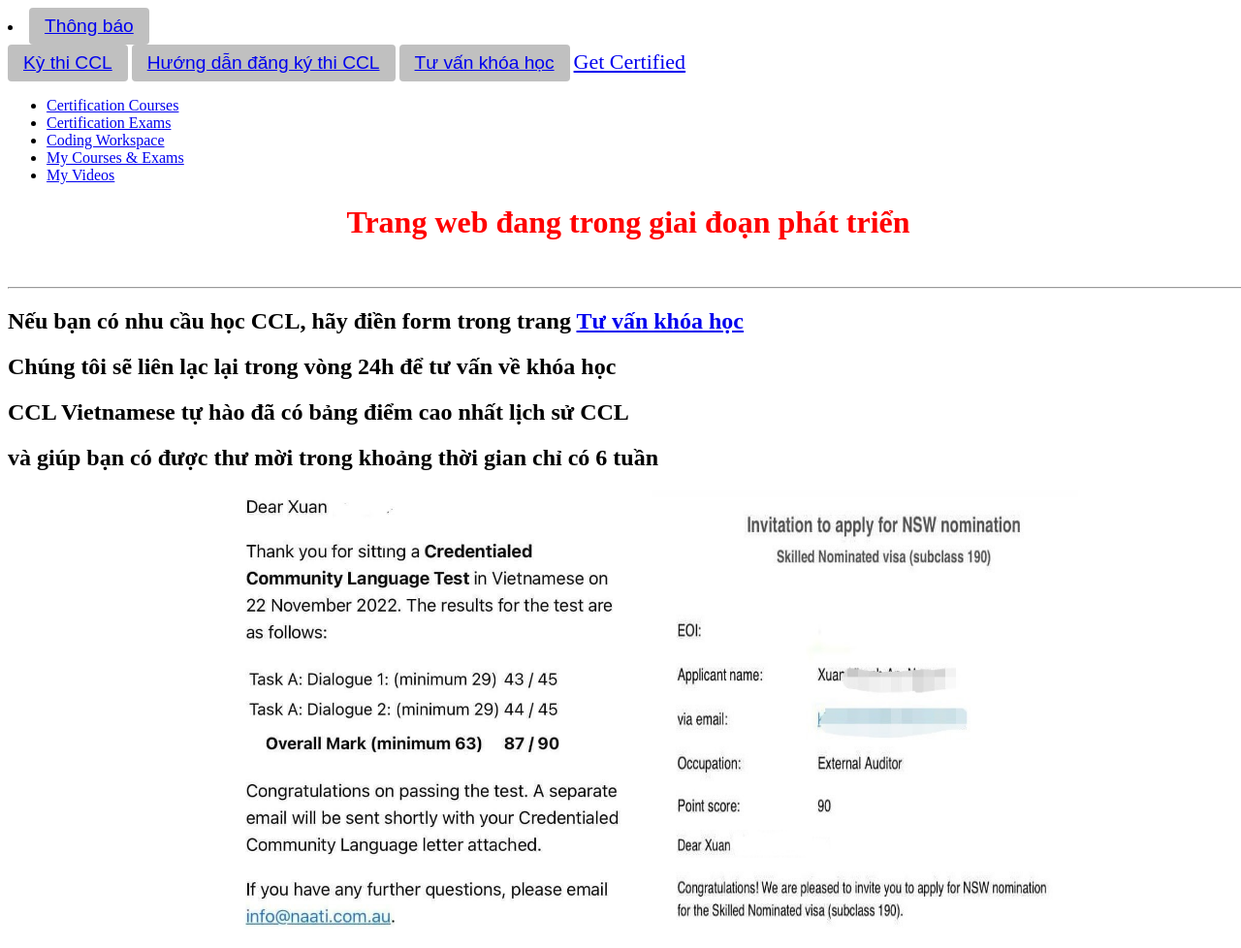
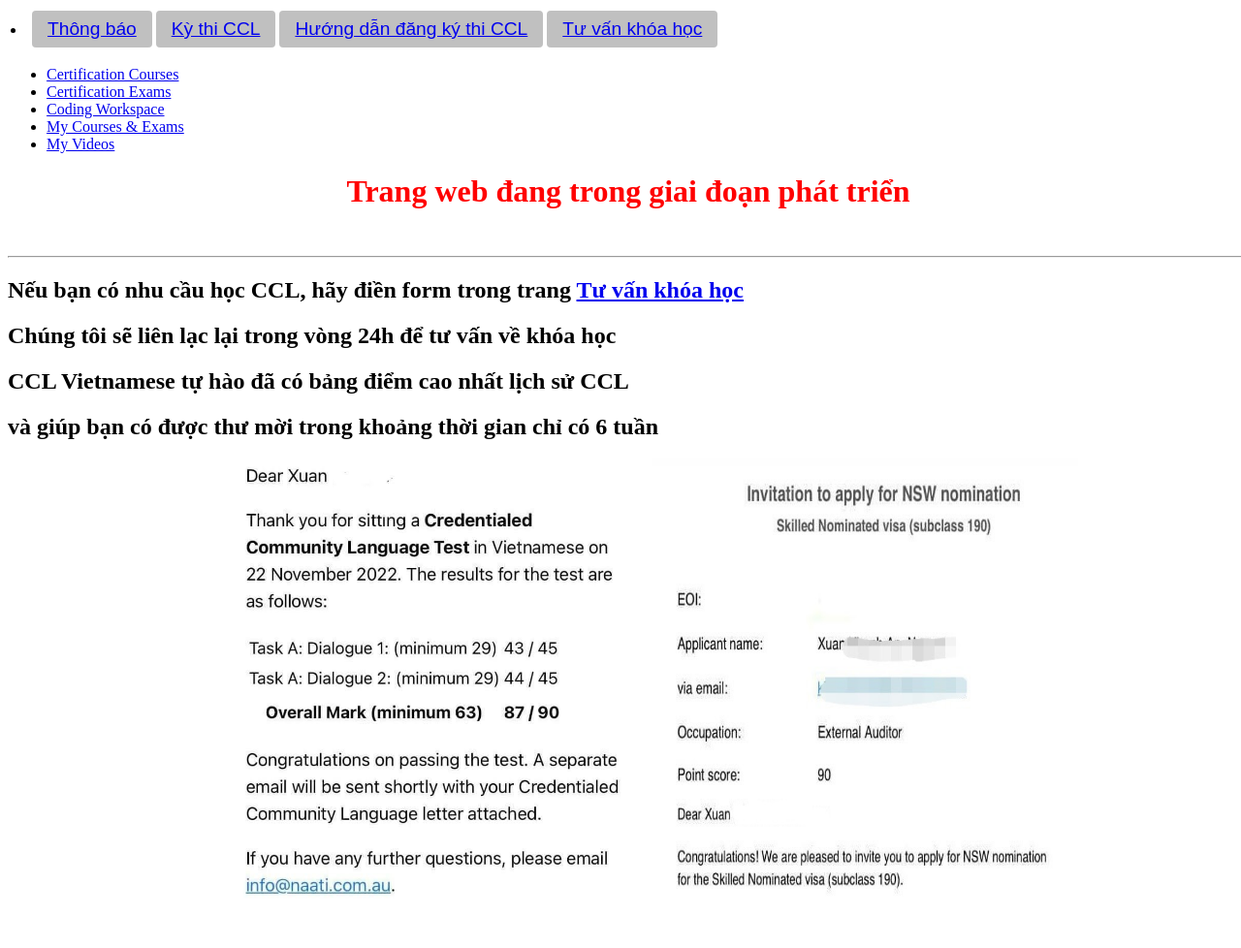
Before and after one commit to hoangson0913/cclvietnamese-web-githosting, a plain HTML site: page index.html in a window 1280 px wide. Shown: the whole page at 97% size. After the commit the page ends 955 px from the top, so only its background shows below. Drawn offline with Linux system fonts and the light colour scheme.

Commit message:
table entry

```diff
--- a/index.html
+++ b/index.html
@@ -8,12 +8,28 @@
 
   <header>
       <div class="navbar">
-        <li><button class="nav-button"><a href="index.html">Thông báo</a></button></li>
-        <button class="nav-button"><a href="info.html">Kỳ thi CCL</a></button>
-        <button class="nav-button"><a href="register.html">Hướng dẫn đăng ký thi CCL</a></button>
-        <button class="nav-button"><a href="enquiry.html">Tư vấn khóa học</a></button>
-        <a class="w3-button w3-block" style="font-size:22px;" href="https://campus.w3schools.com/collections/course-catalog" target="_blank">Get Certified</a>
+        <table>
+          <tr>
+            <td>
+             <li><button class="nav-button"><a href="index.html">Thông báo</a></button></li>
+            </td>
+
+            <td>
+              <button class="nav-button"><a href="info.html">Kỳ thi CCL</a></button>
+            </td>
+
+            <td>
+              <button class="nav-button"><a href="register.html">Hướng dẫn đăng ký thi CCL</a></button>
+            </td>
+
+            <td>
+              <button class="nav-button"><a href="enquiry.html">Tư vấn khóa học</a></button>
+            </td>
+
+          </tr>
+        </table>
       </div>
+
       <div class="mobile-nav-content" data-mobile-nav-content="">
         <ul class="navmenu navmenu-depth-1" data-navmenu="" aria-label="Main menu">
           <li class="navmenu-item navmenu-id-certification-courses">
```
